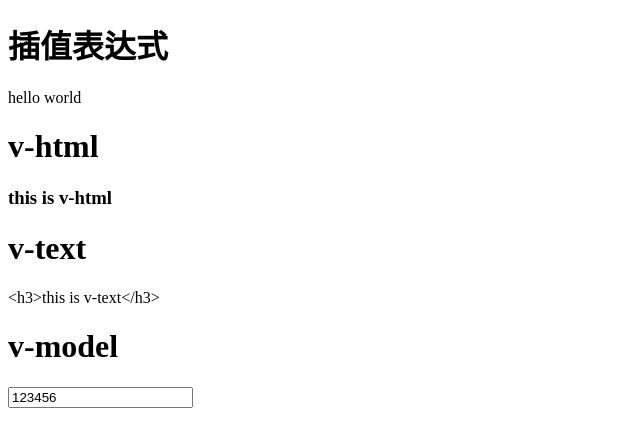
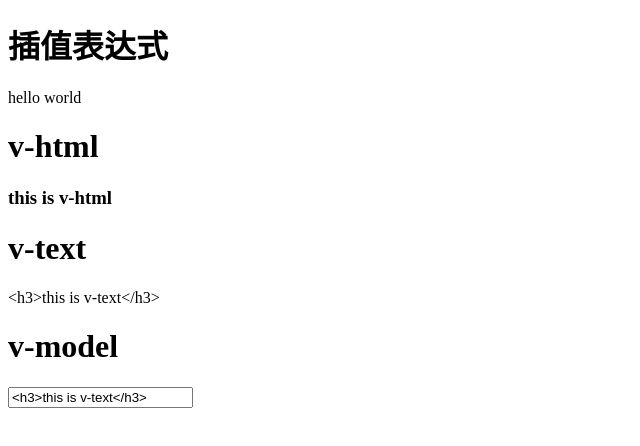
Before and after one commit to xiaofeng-bm/mini-vue, a website built with webpack: page src/index.html in a window 1280 px wide. Shown: the full height of the page, 0-640 px from the left. Built offline with nearby package versions, Linux system fonts and the light colour scheme.

Commit message:
feat(core): 添加reactivity响应式更新文章

```diff
--- a/src/core/compiler.js
+++ b/src/core/compiler.js
@@ -93,8 +93,17 @@ class Compiler {
     })
   }
   // 更新v-model
-  modelUpdater(node, value) {
+  modelUpdater(node, value, key) {
     node.value = value;
+
+    new Watcher(this.vm, key, (newValue) => {
+      node.value = newValue;
+    })
+
+    // 给input添加input监听函数。当监听到输入后，动态更新data中的值
+    node.addEventListener('input', () => {
+      this.vm[key] = node.value;
+    })
   }
 
   // 是否为元素指令
--- a/src/index.html
+++ b/src/index.html
@@ -14,7 +14,7 @@
     <h1>v-text</h1>
     <div v-text="text"></div>
     <h1>v-model</h1>
-    <input type="text" v-model="value">
+    <input type="text" v-model="text">
   </div>
 </body>
 </html>
```
Also changed, not shown: src/core/dep.js (+4 -4 lines).
